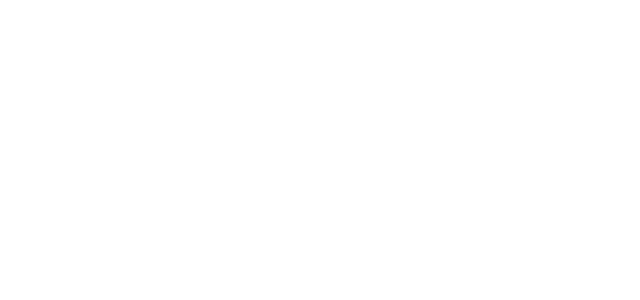
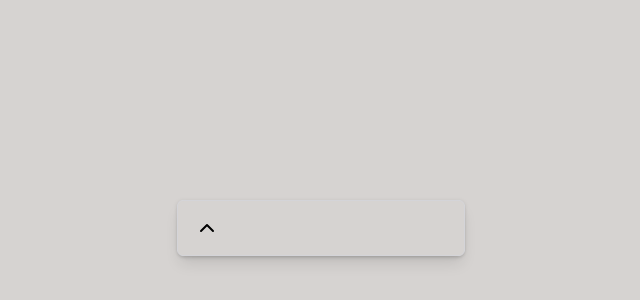
Before and after one commit to captainkapnap/icodethis_yt_video, a Next.js app: page / in a window 1280 px wide. Shown: the part 172-472 px from the top of the page, without its empty margins (319-959 px from the left). Built offline with nearby package versions, Linux system fonts and the light colour scheme.

Commit message:
working on it

```diff
--- a/src/pages/components/icons.tsx
+++ b/src/pages/components/icons.tsx
@@ -1,5 +1,12 @@
+import React from 'react';
+type IcTProps = {
+    icons: "checks" | "x" | "chevronUp" | "chevronDown" | "search";
+    classNameCustom?: string;
+  };
 
-function IcT({icons, classNameCustom}: {icons: string, classNameCustom?: string | undefined } ): JSX.Element | null {
+
+
+function IcT({icons, classNameCustom}: IcTProps): JSX.Element | null {
     if (icons === "checks") {
         return(
             <svg xmlns="http://www.w3.org/2000/svg" className={classNameCustom ?? undefined} width="24" height="24" viewBox="0 0 24 24" strokeWidth="2" stroke="currentColor" fill="none" strokeLinecap="round" strokeLinejoin="round">
@@ -16,6 +23,28 @@
                 <path d="M6 6l12 12"></path>
             </svg >
         )
+    } else if (icons === "chevronUp") {
+        return (
+            <svg xmlns="http://www.w3.org/2000/svg" className={classNameCustom ?? undefined} width="24" height="24" viewBox="0 0 24 24" strokeWidth="2" stroke="currentColor" fill="none" strokeLinecap="round" strokeLinejoin="round">
+                <path stroke="none" d="M0 0h24v24H0z" fill="none"></path>
+                <path d="M6 15l6 -6l6 6"></path>
+            </svg>
+        )
+    } else if (icons === "chevronDown") {
+        return (
+            <svg xmlns="http://www.w3.org/2000/svg" className={classNameCustom ?? undefined} width="24" height="24" viewBox="0 0 24 24" strokeWidth="2" stroke="currentColor" fill="none" strokeLinecap="round" strokeLinejoin="round">
+                <path stroke="none" d="M0 0h24v24H0z" fill="none"></path>
+                <path d="M6 9l6 6l6 -6"></path>
+            </svg>
+        )
+    } else if (icons === "search") {
+        return (
+            <svg xmlns="http://www.w3.org/2000/svg" className={classNameCustom ?? undefined} width="24" height="24" viewBox="0 0 24 24" strokeWidth="2" stroke="currentColor" fill="none" strokeLinecap="round" strokeLinejoin="round">
+                <path stroke="none" d="M0 0h24v24H0z" fill="none"></path>
+                <path d="M10 10m-7 0a7 7 0 1 0 14 0a7 7 0 1 0 -14 0"></path>
+                <path d="M21 21l-6 -6"></path>
+            </svg>
+        )
     }
 
 
--- a/src/pages/components/util.tsx
+++ b/src/pages/components/util.tsx
@@ -1,6 +1,7 @@
-import { useEffect } from 'react';
+import { useEffect, useState } from 'react';
 import dynamic from 'next/dynamic';
-import { any } from 'zod';
+import { any, boolean } from 'zod';
+import IcT from './icons';
 
 
 // ******************************************************
@@ -55,10 +56,17 @@
 
 function ICodeThis() {
     // ================ STATE ================
+    const [upShowing, setUpShowing] = useState<boolean>(true);
 
 
     // ================ HELPERS ================
-
+    function handleChevronClick() {
+        if (upShowing) {
+            setUpShowing(false)
+        } else if (!upShowing) {
+            setUpShowing(true)
+        }
+    }
 
     // ================ LIFECYCLE ================
     useEffect(() => {
@@ -67,10 +75,26 @@
     // ================ RETURN ================
     return (
       <div id="toggleDarkDiv" className="dark">
-        <div id="bodyDiv" className="">
+        <div id="bodyDiv" className="bg-stone-300 min-h-screen flex justify-center items-center">
 
-            <div className="">
+            <div className="w-72 h-14 bg-stone-300 border-zinc-300 border-[1px] rounded-md drop-shadow shadow-lg" id="container">
+                <div className='w-1/5 bg-stone-300 h-full rounded-md justify-center flex items-center text-black hover:text-blue-600' id='arrow'>
+                    {upShowing ? (
+                        <button onClick={handleChevronClick}>
+                            <IcT icons="chevronUp" />
+                        </button>
+                    ) : (
+                        <button onClick={handleChevronClick}>
+                            <IcT icons="chevronDown" />
+                        </button>
+                    )}
+                </div>
+                <div className='' id='inputBox'>
 
+                </div>
+                <div className='' id='searchButton'>
+
+                </div>
             </div>
         </div>
       </div>
```
